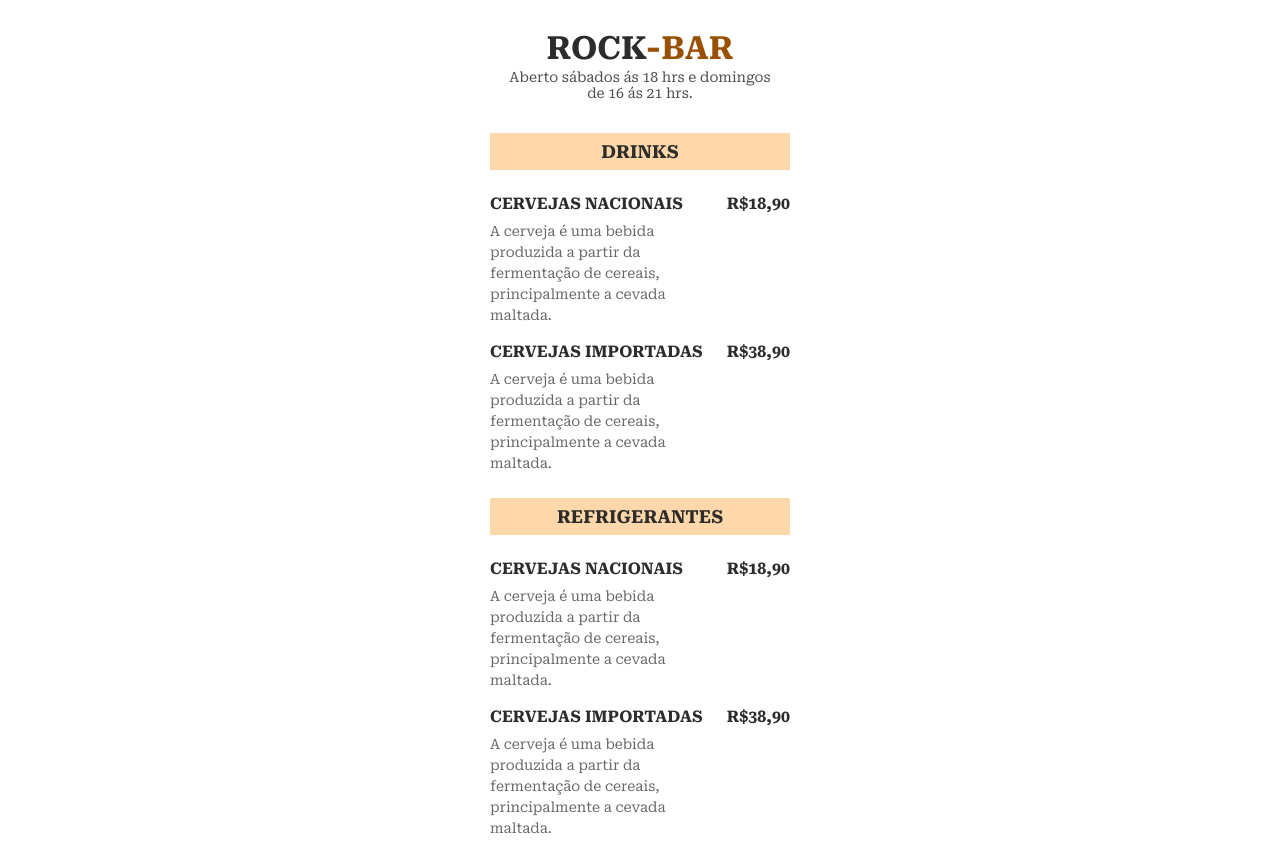
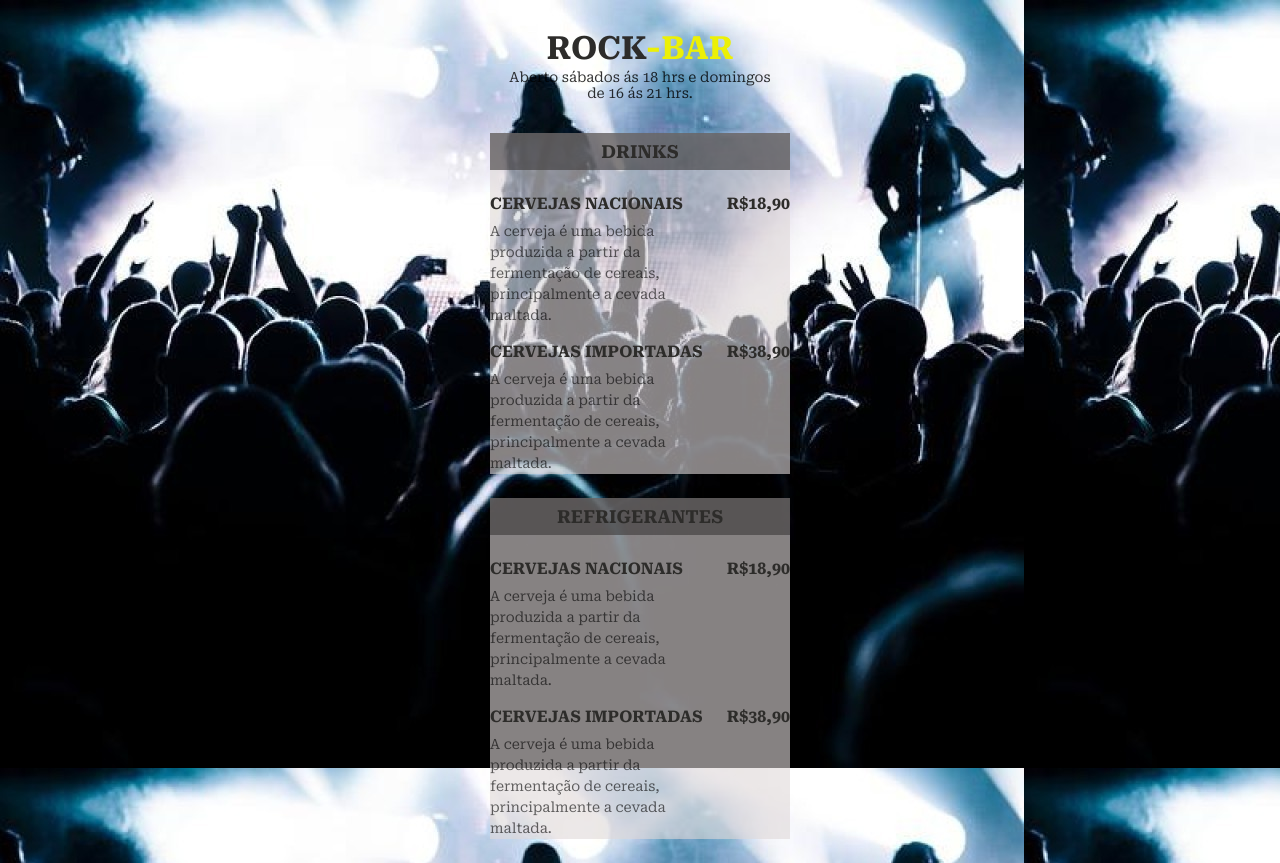
Before and after one commit to Geoguitar/QR-CodeMenu, a plain HTML site: page index.html in a window 1280 px wide. Drawn offline with Linux system fonts and the light colour scheme.

Commit message:
add image and adjust style

```diff
--- a/css/style.css
+++ b/css/style.css
@@ -11,8 +11,11 @@
 
 
   body{
+    height: auto;
+    width: auto;
     /*background-color: #FFEDD5;*/
-    background-image: url("./img/imgRock.jpg");
+    background-image: url(../img/imgRock.jpg);
+    background-attachment: fixed;
     font-family: 'Roboto Serif', serif;
   }
 
@@ -26,14 +29,14 @@
   }
 
   header h1 span{
-    color: #995000;
+    color: #ecf006;
   }
 
   header p{
     font-size: 14px;
     line-height: 16px;
 
-    color:rgba(0, 0, 0, 0.7)
+    color:rgba(0, 0, 0, 0.8)
   }
 
   header h1{
@@ -50,10 +53,11 @@
 
   section{
     margin-bottom: 24px;
+    background-color: rgba(223, 217, 217, 0.6);
   }
 
   section h2{
-    background-color: #FED7AA;
+    background-color: rgba(59, 56, 56, 0.6);
     padding: 8px 16px;
     text-align: center;
     font-size: 18px;
```
Also changed, not shown: index.html (+2 -0 lines).
